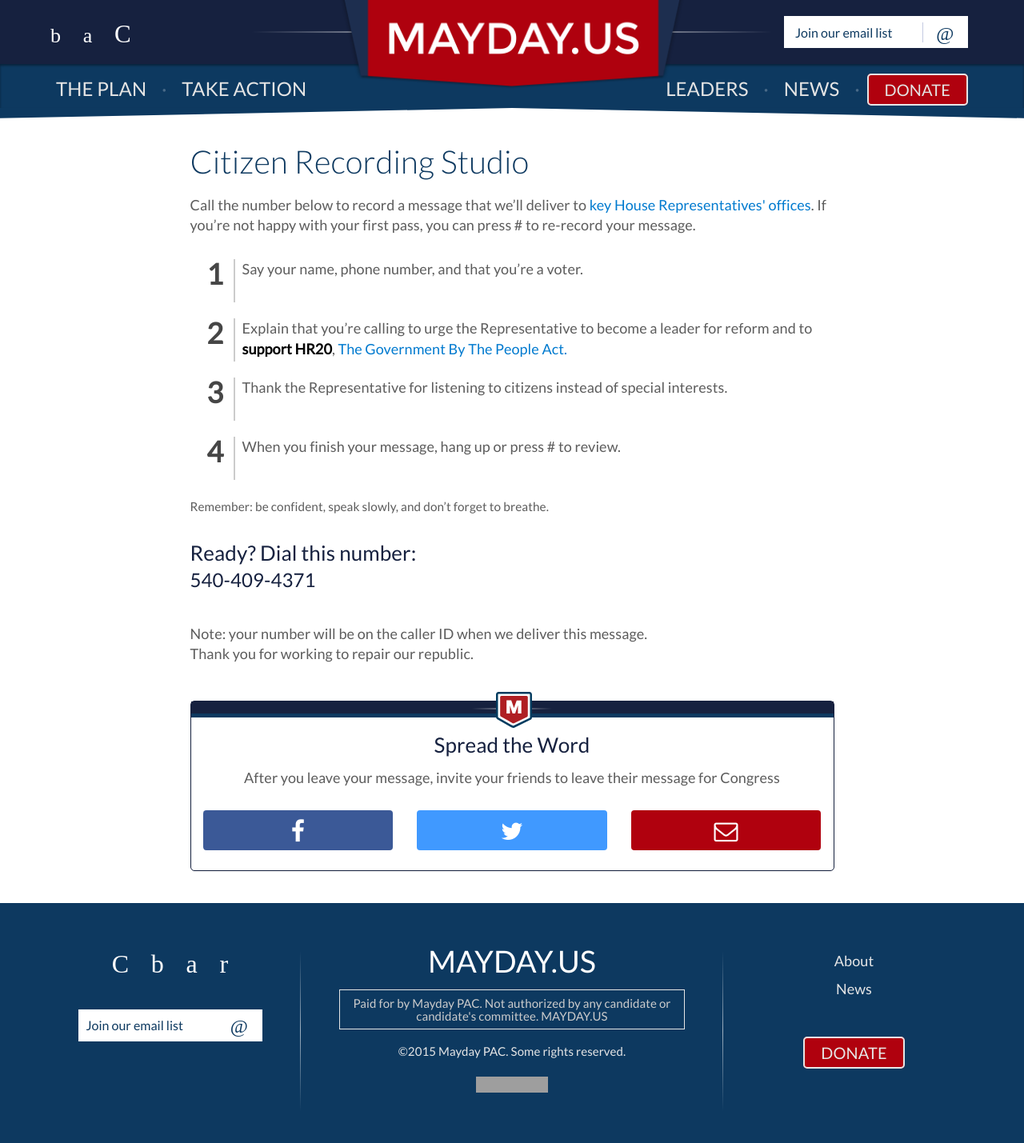
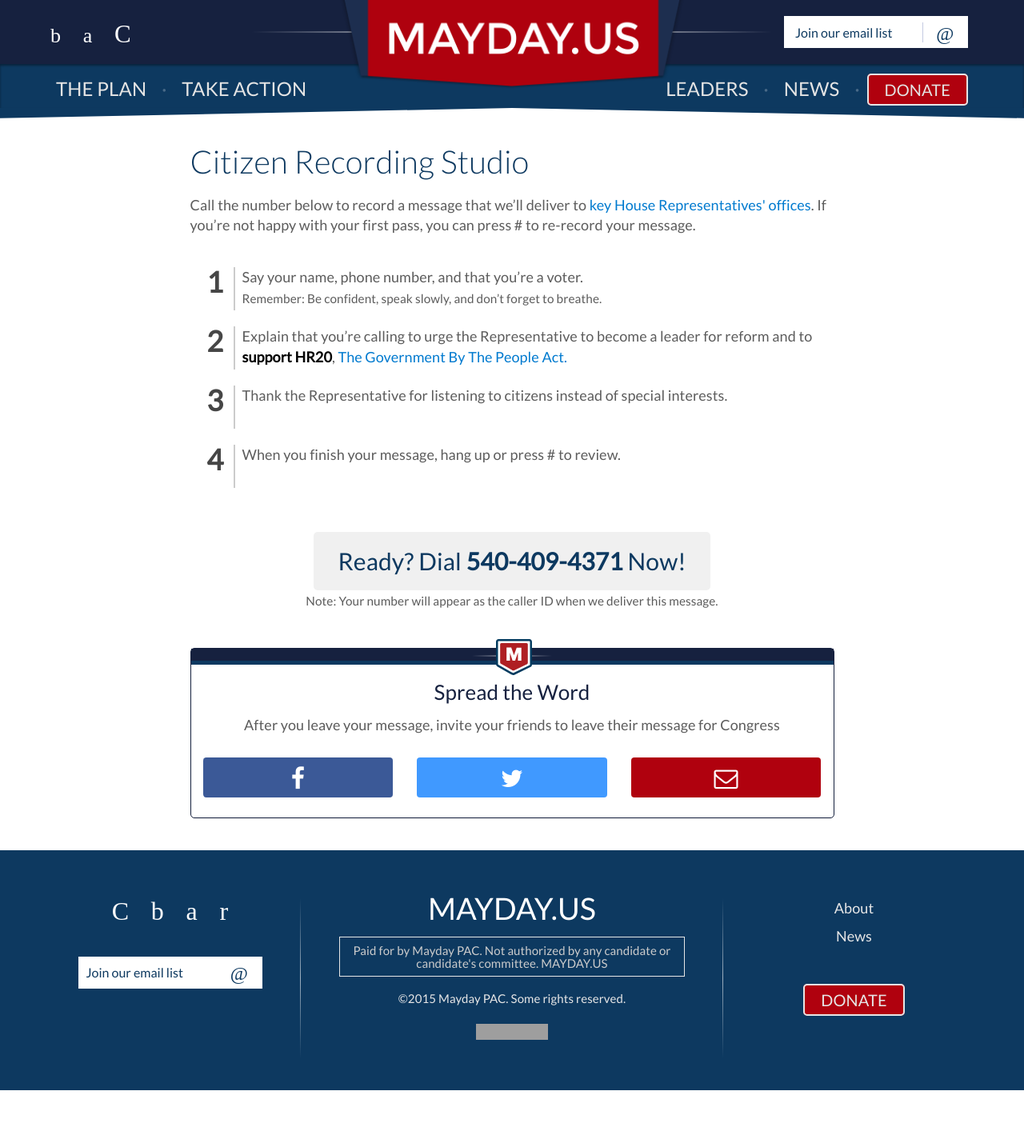
Before and after one commit to MayOneUS/mayday-2.0-frontend, a Jekyll site: the page built from campaigns/20150601_record.html, in a window 1280 px wide. Shown: the whole page at 80% size. Built offline with Jekyll 4.4.1, drawn with Linux system fonts in a browser that asks for light colours; nearby versions of some CDN libraries; some web fonts are replaced; after the commit the page ends 1363 px from its top, so only the background shows below that; grey boxes are pictures that could not be loaded.

Commit message:
Recording page: minor visual udpates

```diff
--- a/_sass/_base.scss
+++ b/_sass/_base.scss
@@ -830,6 +830,17 @@
 .bottom-thankyou-spacer{
   margin-top: 20px;
 }
+
+.spacer-y-margin{
+  margin-bottom: 20px;
+  margin-top: 20px;
+}
+
+.spacer-y-margin-lg{
+  margin-bottom: 40px;
+  margin-top: 40px;
+}
+
 .thinner-font{
   font-weight: 300;
 }
--- a/_sass/_record.scss
+++ b/_sass/_record.scss
@@ -5,34 +5,26 @@
 .record {
 
   .cta{
-    height: 70px;
-    margin-top: 5px;
+    h2{
+      background-color: $color-grey-background;
+      display:inline-block;
+      padding: 20px 30px;
+      border-radius: 5px;
+    }
+    strong{
+      white-space: nowrap;
+    }
   }
 
-  .cta .number {
-    width: 100%;
-    margin-bottom: 10px;
-    margin-top: 6px;
-    line-height: normal;
-    color: #16213f;
-    font-weight: 400;
-    font-size: 24px;
-    background-color: transparent;
-    padding-bottom: 0;
-  }
-
-  .cta .fa-phone {
-    padding-right: 7px;
-  }
-
-  .content-block{
+  .simple-list{
+    strong{
+      color: #000;
+    }
     margin-bottom: 30px;
     margin-top: 30px;
   }
 
   .content-block .strong{
-    color: black;
-    font-weight: bold;
   }
 
   .panel {
@@ -41,11 +33,7 @@
   }
 
   h2 {
-    color: #16213f;
     font-weight: 400;
-    font-size: 26px;
-    background-color: transparent;
-    padding-bottom: 0;
   }
 
   .tooltip-prompt {
--- a/campaigns/20150601_record.html
+++ b/campaigns/20150601_record.html
@@ -21,28 +21,22 @@
 
       Call the number below to record a message that we’ll deliver to <a href="#" class="tooltip-prompt" data-toggle="tooltip" data-placement="top" title="The message will only go to Representatives who are thinking about supporting reform--not necessarily your own Representative.">key House Representatives' offices</a>. If you’re not happy with your first pass, you can press # to re-record your message.
 
-      <div class="content-block">
+      <div class="spacer-y-margin-lg">
         <ol class="simple-list small-list">
-          <li>Say your name, phone number, and that you’re a voter.</li>
-          <li>Explain that you’re calling to urge the Representative to become a leader for reform and to <span class="strong">support HR20</span>, <a href="http://www.repswith.us/reforms/government-by-the-people-act" target="_blank">The Government By The People Act.</a></li>
+          <li>
+            Say your name, phone number, and that you’re a voter. <br />
+            <small>Remember: Be confident, speak slowly, and don’t forget to breathe.</small>
+          </li>
+          <li>Explain that you’re calling to urge the Representative to become a leader for reform and to <strong>support HR20</strong>, <a href="http://www.repswith.us/reforms/government-by-the-people-act" target="_blank">The Government By The People Act.</a></li>
           <li>Thank the Representative for listening to citizens instead of special interests.</li>
           <li>When you finish your message, hang up or press # to review.</li>
         </ol>
-
-        <small>Remember: be confident, speak slowly, and don’t forget to breathe.</small>
       </div>
 
-
-      <h2>Ready? Dial this number:</h2>
-      <div class="cta">
-        <span class="number">
-          540-409-4371
-        </span>
+      <div class="row text-center top-spacer-btn cta ">
+        <h2>Ready? Dial <strong>540-409-4371</strong> Now!</h2><br/>
+        <small>Note: Your number will appear as the caller ID when we deliver this message.</small>
       </div>
-
-      Note: your number will be on the caller ID when we deliver this message.
-      <br>
-      Thank you for working to repair our republic.
     </div>
   </div>
   <br>
```
